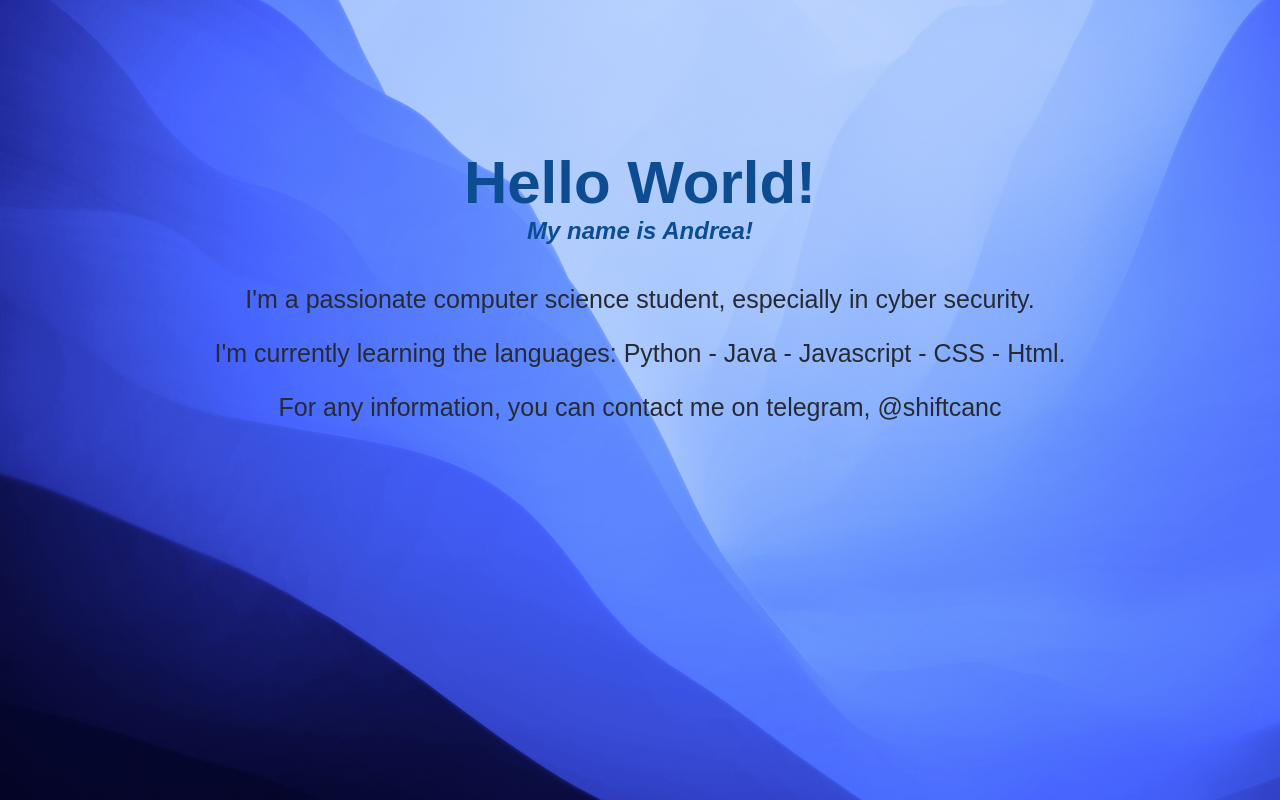
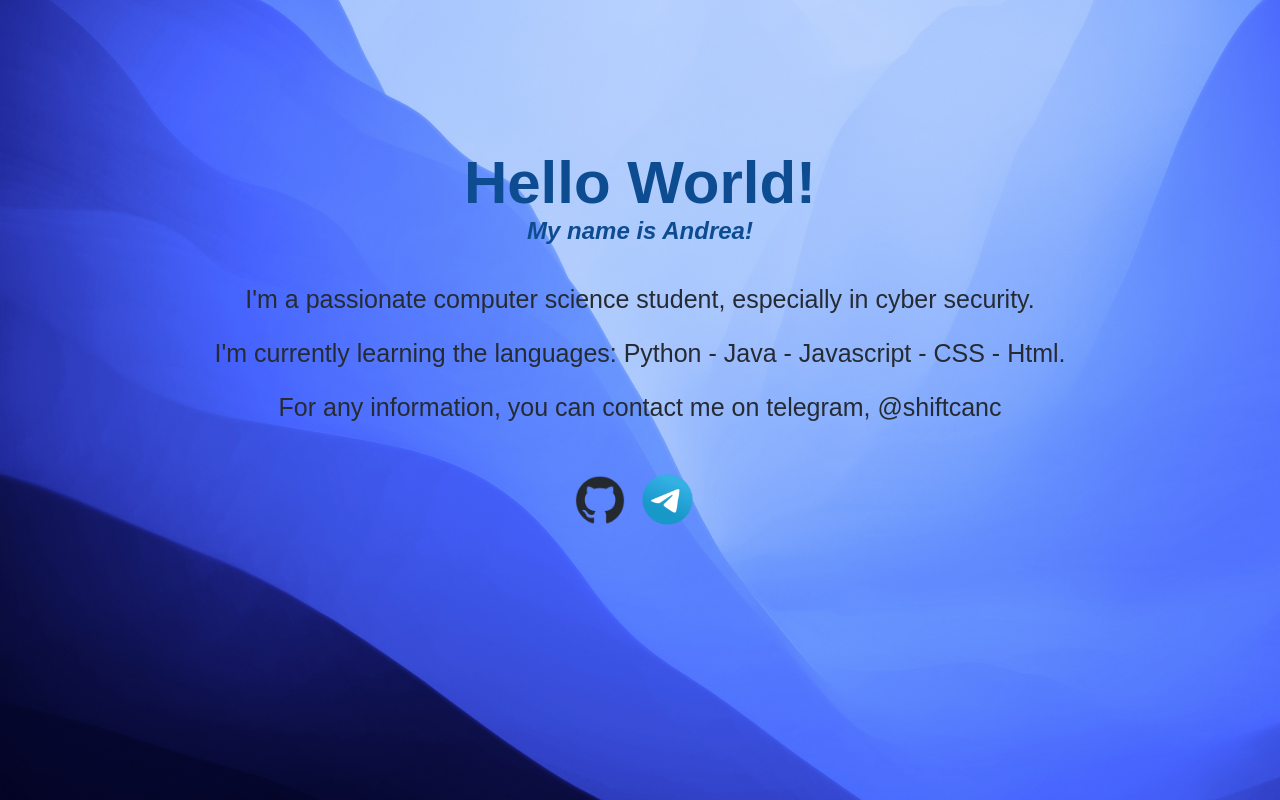
Before and after one commit to Lqncelot/Web-Site, a plain HTML site: page index.html in a window 1280 px wide. Drawn offline with Linux system fonts and the light colour scheme; a web font is replaced by a local one.

Commit message:
Added icons

```diff
--- a/index.html
+++ b/index.html
@@ -5,7 +5,7 @@
 
 <head>
 <link rel="stylesheet" href="./style.css">
-<title>Lqncelot's Info</title>
+<title>Andrea's Info</title>
 </head>
 <body>
 
@@ -14,6 +14,10 @@
 <p style="color:rgb(38, 43, 51);font-family: 'Sofia Sans', sans-serif; font-weight: 400;">I'm a passionate computer science student, especially in cyber security.</p>
 <p style="color:rgb(38, 43, 51);font-family: 'Sofia Sans', sans-serif; font-weight: 400;">I'm currently learning the languages: Python - Java - Javascript - CSS - Html.</p>
 <p style="color:rgb(38, 43, 51);font-family: 'Sofia Sans', sans-serif; font-weight: 400;">For any information, you can contact me on telegram, @shiftcanc </p>
+<div class="icon-list">
+    <a href="https://github.com/Lqncelot" target="_blank"><img class="icon" src="./img/github.png" width="50px"></a>
+    <a href="https://t.me/shiftcanc" target="_blank"><img class="icon" src="./img/telegram.png" width="75px"></a>
 
+</div>
 </body>
 </html>
--- a/style.css
+++ b/style.css
@@ -8,3 +8,24 @@ body {
   background-attachment: fixed;
   background-size: cover;
 }
+
+
+.icon {
+  transition: all 0.2s ease;
+  cursor: pointer;
+  user-select: none;
+}
+
+.icon:hover {
+  scale: 1.1;
+}
+
+.icon-list {
+  display: flex;
+  gap: 5px;
+  margin: 0 auto;
+  margin-top: 40px;
+  width: auto;
+  justify-content: center;
+  align-items: center;
+}
```
Also changed, not shown: img/github.png (added), img/telegram.png (added).
